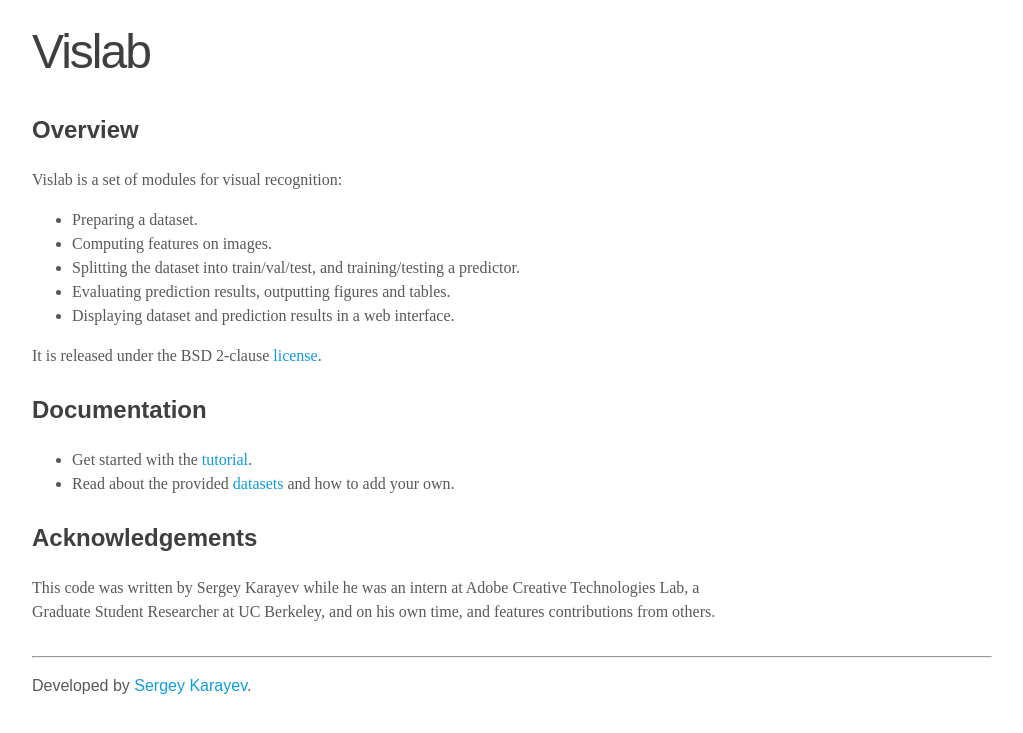
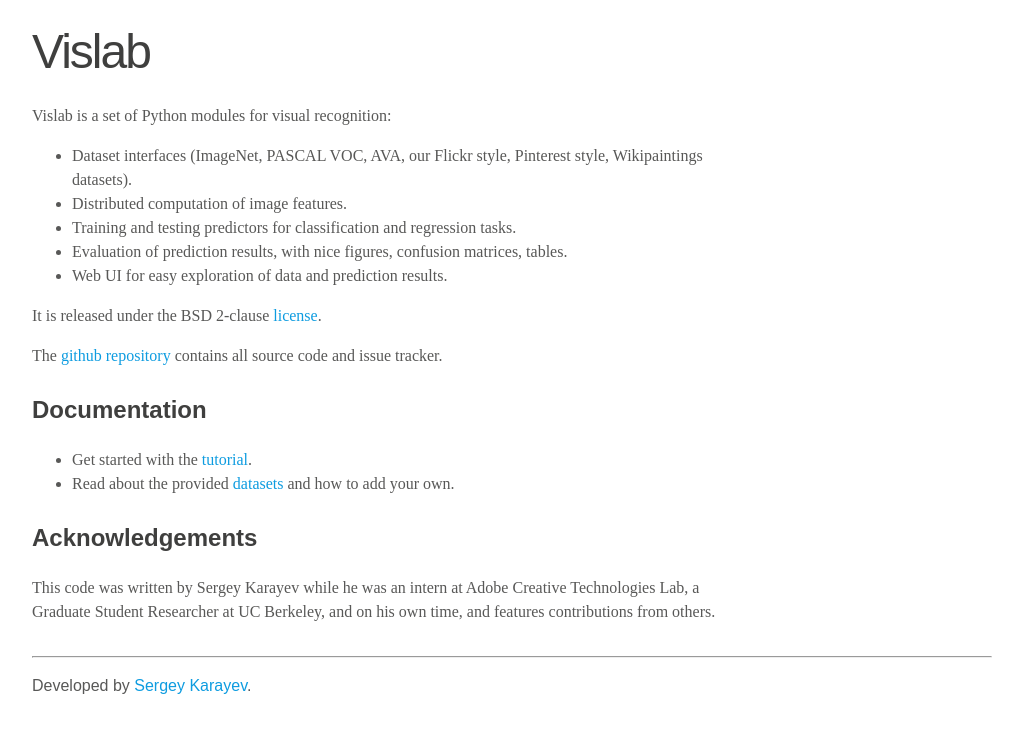
Before and after one commit to sergeyk/vislab, a Jekyll site: the page built from docs/index.md, in a window 1280 px wide. Shown: the top 733 px of the page, without its empty margins (128-1151 px from the left). Built offline with Jekyll 4.4.1, drawn with Linux system fonts in a browser that asks for light colours; nearby versions of some CDN libraries.

Commit message:
updated docs index

```diff
--- a/docs/index.md
+++ b/docs/index.md
@@ -4,17 +4,17 @@
 ---
 # Vislab
 
-## Overview
+Vislab is a set of Python modules for visual recognition:
 
-Vislab is a set of modules for visual recognition:
-
-- Preparing a dataset.
-- Computing features on images.
-- Splitting the dataset into train/val/test, and training/testing a predictor.
-- Evaluating prediction results, outputting figures and tables.
-- Displaying dataset and prediction results in a web interface.
+- Dataset interfaces (ImageNet, PASCAL VOC, AVA, our Flickr style, Pinterest style, Wikipaintings datasets).
+- Distributed computation of image features.
+- Training and testing predictors for classification and regression tasks.
+- Evaluation of prediction results, with nice figures, confusion matrices, tables.
+- Web UI for easy exploration of data and prediction results.
 
 It is released under the BSD 2-clause [license]({{site.repo}}/blob/master/LICENSE.txt).
+
+The [github repository](https://github.com/sergeyk/vislab) contains all source code and issue tracker.
 
 ## Documentation
 
```
